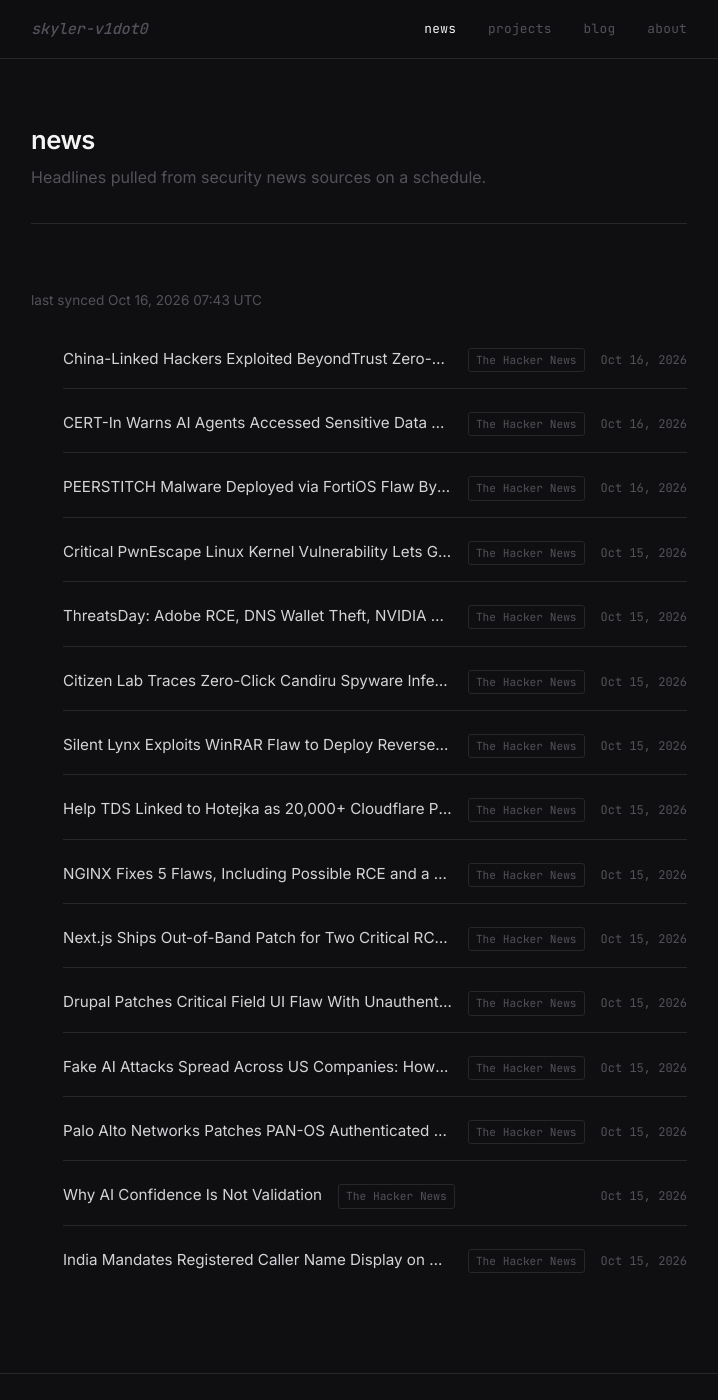
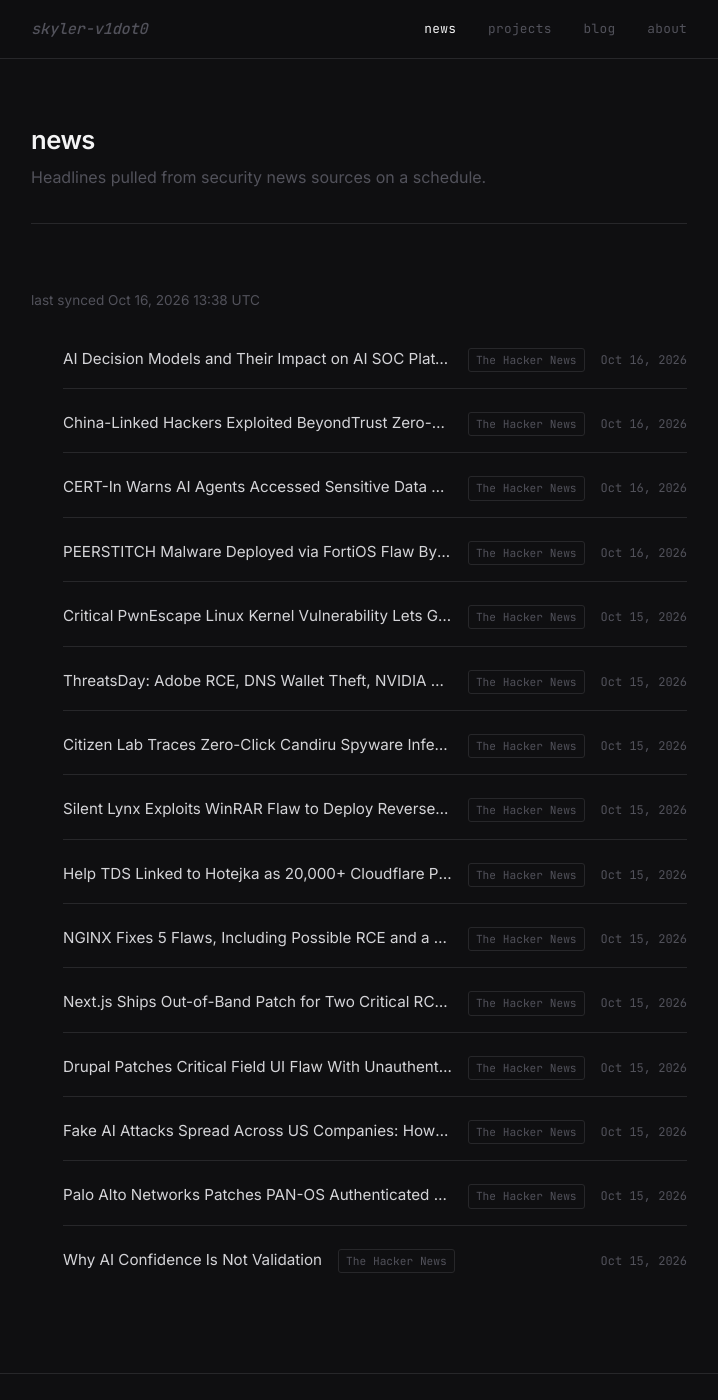
Before and after one commit to skyler-v1dot0/personal-site, a Jekyll site: the page built from news.html, in a window 1280 px wide and 1400 px high. Shown: the whole window, without its empty margins (281-999 px from the left). Built offline with Jekyll 4.4.1, drawn with Linux system fonts in a browser that asks for light colours.

Commit message:
chore: sync news feed [skip ci]

```diff
--- a/_data/news.yml
+++ b/_data/news.yml
@@ -1,6 +1,10 @@
 ---
-updated_at: '2026-10-16T07:43:27Z'
+updated_at: '2026-10-16T13:38:59Z'
 items:
+- title: AI Decision Models and Their Impact on AI SOC Platforms
+  url: https://thehackernews.com/2026/10/ai-decision-models-and-their-impact-on.html
+  source: The Hacker News
+  published: '2026-10-16T11:30:00Z'
 - title: China-Linked Hackers Exploited BeyondTrust Zero-Day to Take Over Remote Support
     Servers
   url: https://thehackernews.com/2026/10/china-linked-hackers-exploited.html
@@ -68,8 +72,3 @@ items:
   url: https://thehackernews.com/2026/10/why-ai-confidence-is-not-validation.html
   source: The Hacker News
   published: '2026-10-15T11:04:35Z'
-- title: India Mandates Registered Caller Name Display on 4G and Newer Networks From
-    November 1
-  url: https://thehackernews.com/2026/10/india-mandates-registered-caller-name.html
-  source: The Hacker News
-  published: '2026-10-15T10:42:16Z'
```
